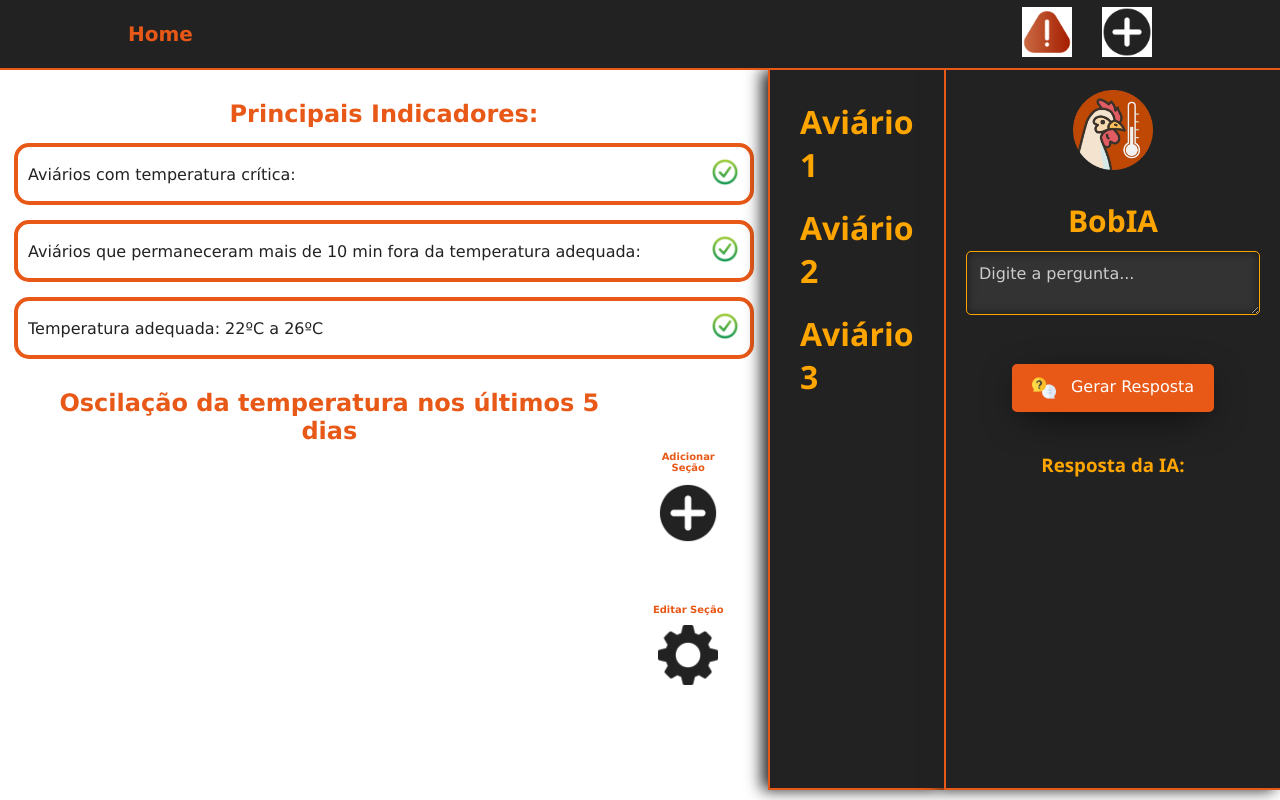
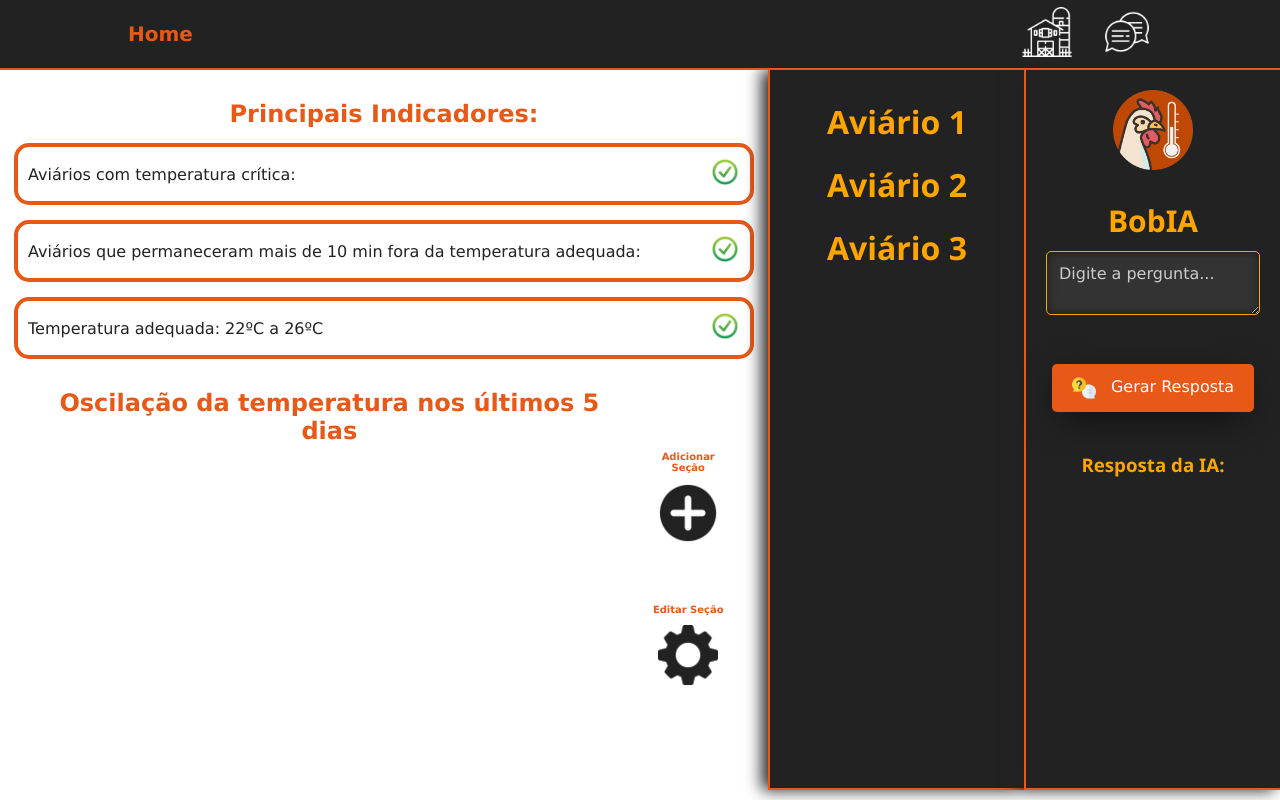
Before and after one commit to PedroSouzaSptech/FarmGuard, a website: page web-data-viz - FarmGuard/public/USUARIO.html in a window 1280 px wide. Both pictures are taken after a click on the element 1127 px from the left and 49 px from the top of the page. Drawn offline with nearby package versions, Linux system fonts and the light colour scheme.

Commit message:
add: icones das abas da dashboard

```diff
--- a/web-data-viz - FarmGuard/public/USUARIO.css
+++ b/web-data-viz - FarmGuard/public/USUARIO.css
@@ -56,8 +56,14 @@ body {
 .abrirB img,
 .abrirD img {
   width: 50px;
-  background-color: #ffffff;
+  transition: 0.4s;
 }
+.abrirB img:hover,
+.abrirD img:hover {
+  cursor: pointer;
+  transform: scale(1.1);
+}
+
 
 .dash {
   display: flex;
@@ -85,12 +91,11 @@ body {
   flex-direction: column;
   background-color: #222;
   padding: 20px;
-  width: 50%;
+  width: 100%;
   align-items: center;
   border-bottom: 2px solid #e85817;
   border-left: 2px solid #e85817;
   box-shadow: -6px 0 15px #222;
-
   /* transition: opacity 0.5s, height 0.5s; */
 }
 
@@ -99,9 +104,9 @@ body {
   font-size: 30px;
 }
 
-.dir {
+/* .dir {
   width: 100%;
-}
+} */
 
 .esq a {
   text-decoration: none;
--- a/web-data-viz - FarmGuard/public/USUARIO.html
+++ b/web-data-viz - FarmGuard/public/USUARIO.html
@@ -14,9 +14,9 @@
     <div class="container">
       <h2><a class="navbar botao" href="index.html"> Home </a></h2>
       <ul class="navbar">
-        <li><span id="abrirD" class="abrirD" onclick="abrirDash()"><img src="IMAGENS/alertaMaximo.png" alt="icon-bobIA">
+        <li><span id="abrirD" class="abrirD" onclick="abrirDash()"><img src="IMAGENS/iconCeleiro.png" alt="icon-bobIA">
           </span></li>
-        <li><span id="abrirB" class="abrirB" onclick="abrirBobIA()"><img src="IMAGENS/adicionar.png"
+        <li><span id="abrirB" class="abrirB" onclick="abrirBobIA()"><img src="IMAGENS/iconChat.png"
               alt="icon-dashboardMenu"> </span></li>
 
       </ul>
@@ -63,7 +63,7 @@
       </div>
     </div>
 
-    <div id="abasMenu" class="abas">
+    <!-- <div id="abasMenu" class="abas"> -->
       <div id="esquerda" class="esq">
         <a href=""><h1 id="porc1">Aviário 1</h1></a>
         <a href=""><h1 id="porc1">Aviário 2</h1></a>
@@ -81,20 +81,19 @@
         <h3>Resposta da IA:</h3>
         <div id="resposta"></div>
       </div>
-    </div>
+    <!-- </div> -->
 </body>
 
 </html>
 <script>
   direita.style.display = 'none';
-  var abasM = document.getElementById('abasMenu');
   var iconeBob = document.getElementById('direita');
   var iconeDash = document.getElementById('esquerda');
+
   var dashDados = document.getElementById('dashD');
   var divTudo = document.getElementById('containerD');
 
   function abrirBobIA() {
-    abasM.style.display = 'flex';
     if (iconeBob.style.display == 'none') {
       iconeBob.style.display = 'flex';
     }
@@ -105,7 +104,6 @@
   }
 
   function abrirDash() {
-    abasM.style.display = 'flex';
     if (iconeDash.style.display == 'none') {
       iconeDash.style.display = 'flex';
     }
@@ -117,15 +115,17 @@
 
   function checarTamanho() {
     if (iconeDash.style.display == 'none' && iconeBob.style.display == 'none') {
-      abasM.style.display = 'none';
+      // abasM.style.display = 'none';
       divTudo.style.justifyContent = 'center';
     }
     else {
-      abasM.style.display = 'flex';
+      // abasM.style.display = 'flex';
       divTudo.style.justifyContent = 'space-between';
     }
   }
 
+
+// bobIA
   async function gerarResposta() {
     const pergunta = document.getElementById('pergunta').value;
 
```
Also changed, not shown: web-data-viz - FarmGuard/public/IMAGENS/iconCeleiro.png (added), web-data-viz - FarmGuard/public/IMAGENS/iconChat.png (added).
